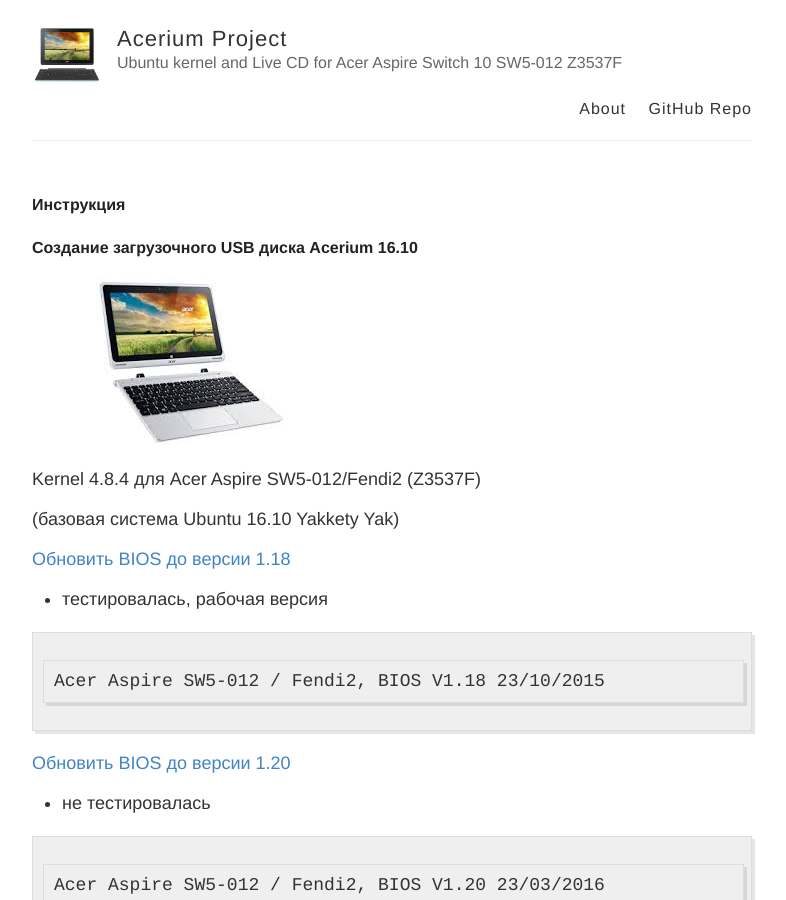
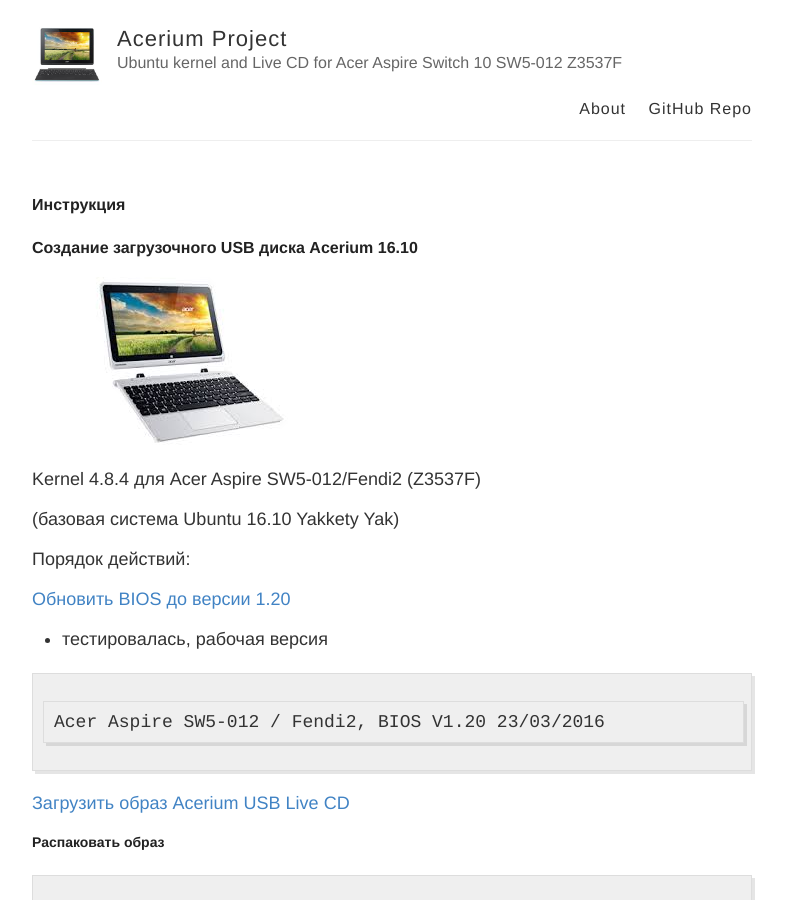
Before and after one commit to vmedvedev/andylavr.github.io, a Jekyll site: the page built from _posts/2016-11-05-russian.md, in a window 1280 px wide and 900 px high. Shown: the whole window, without its empty margins (248-1034 px from the left). Built offline with Jekyll 4.4.1, drawn with Linux system fonts in a browser that asks for light colours.

Commit message:
Update posts

````diff
--- a/_posts/2016-11-05-russian.md
+++ b/_posts/2016-11-05-russian.md
@@ -15,15 +15,10 @@
 (базовая система Ubuntu 16.10 Yakkety Yak)
 
 
-[Обновить BIOS до версии 1.18](http://global-download.acer.com/GDFiles/BIOS/BIOS/BIOS_Acer_1.18_A_A.zip?acerid=635811629128805837&Step1=NOTEBOOK&Step2=ASPIRE%20SWITCH&Step3=SW5-012&OS=ALL&LC=ru&BC=ACER&SC=EMEA_23)
-- тестировалась, рабочая версия
-
-```bash
-Acer Aspire SW5-012 / Fendi2, BIOS V1.18 23/10/2015
-```
+Порядок действий:
 
 [Обновить BIOS до версии 1.20](http://global-download.acer.com/GDFiles/BIOS/BIOS/BIOS_Acer_1.20_A_A.zip?acerid=635943075181893127&Step1=NOTEBOOK&Step2=ASPIRE%20SWITCH&Step3=SW5-012&OS=ALL&LC=ru&BC=ACER&SC=EMEA_23)
-- не тестировалась
+- тестировалась, рабочая версия
 
 ```bash
 Acer Aspire SW5-012 / Fendi2, BIOS V1.20 23/03/2016
````
Also changed, not shown: _posts/2016-11-05-english.md (+1 -8 lines).
